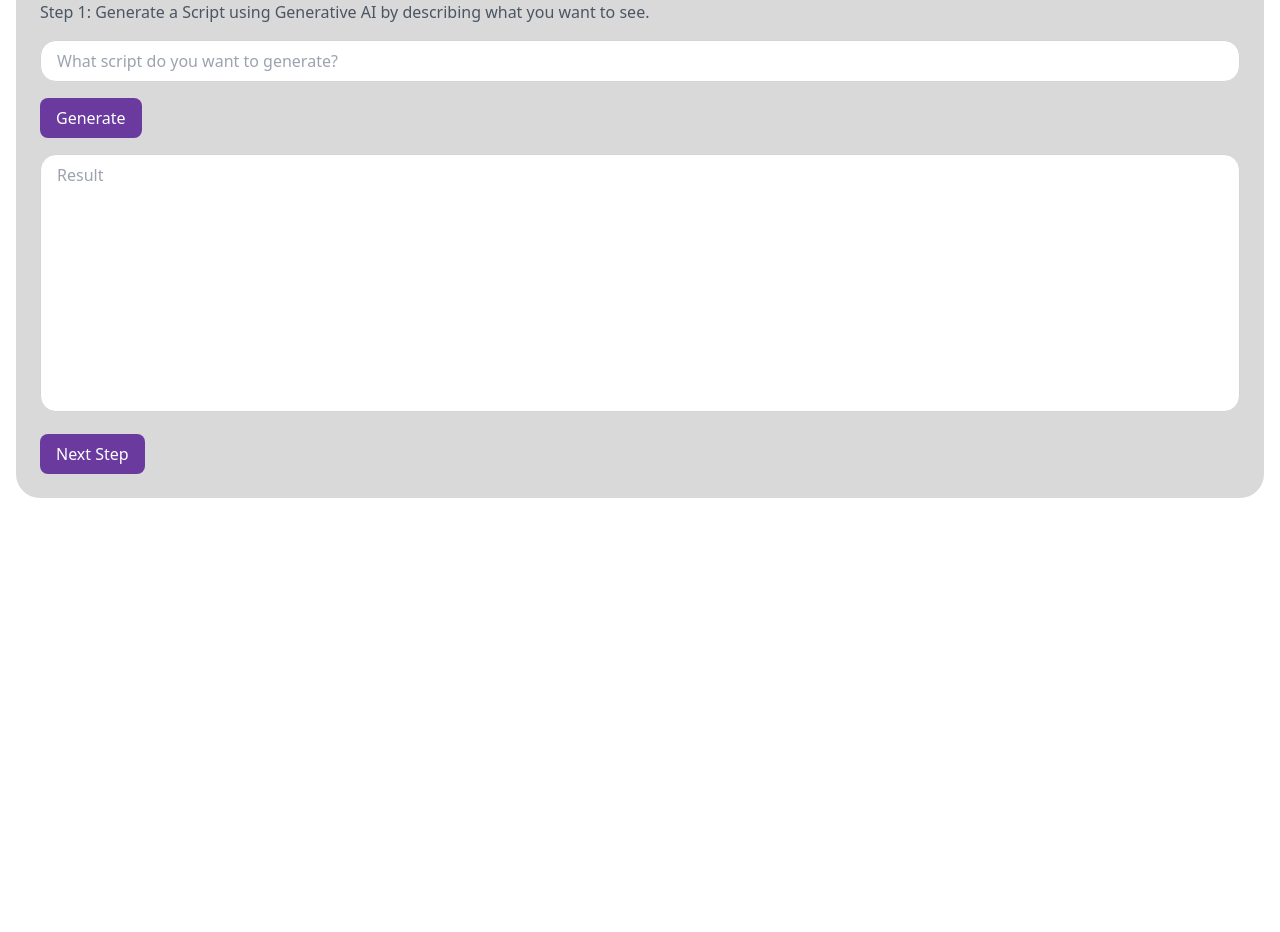
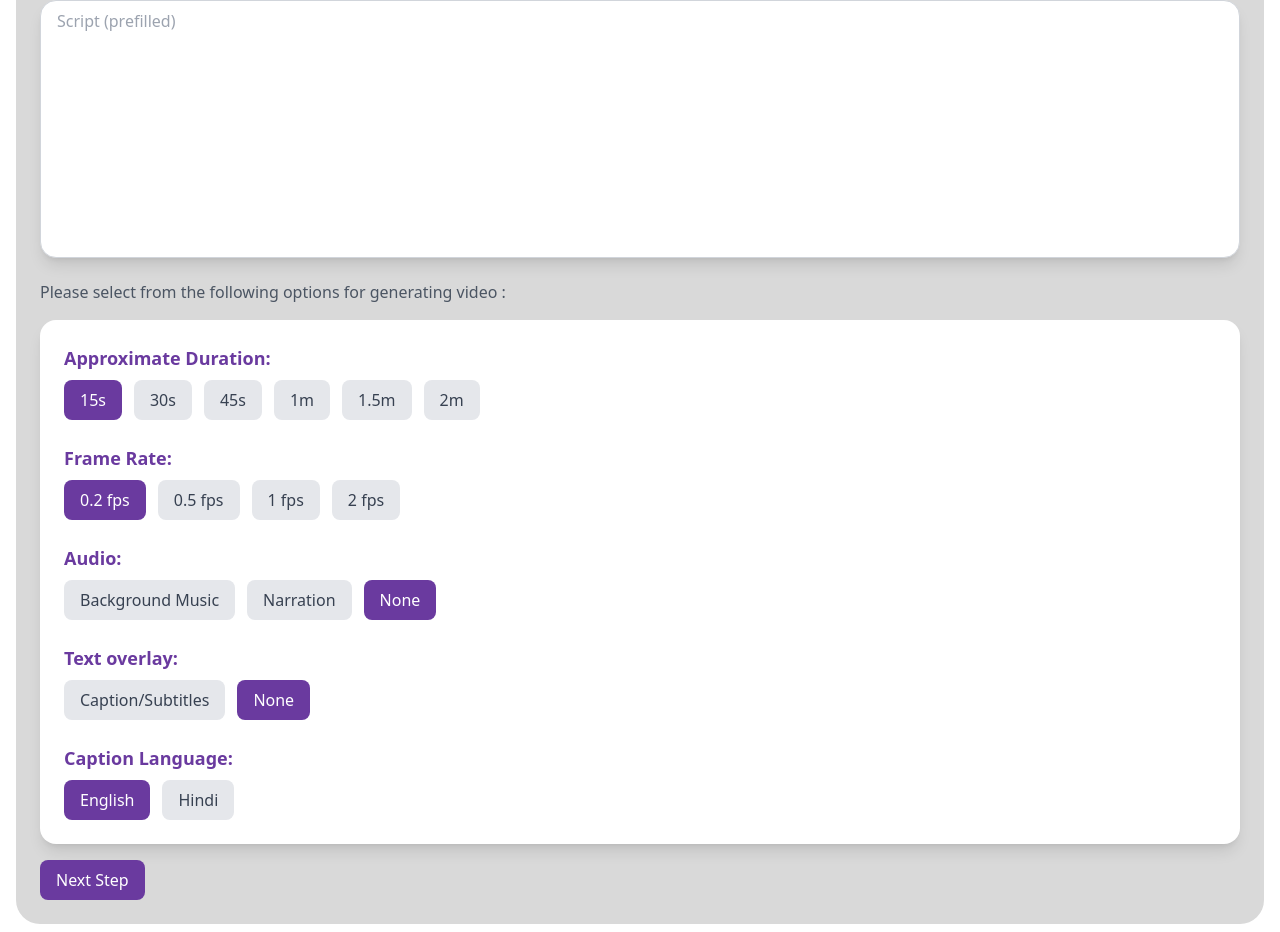
Before and after one commit to Erenyeager31/canvas-FE, a React (Vite) app: page / in a window 1280 px wide. Shown: the part 200-1132 px from the top of the page. Before the commit the page ends 928 px from the top, so only its background shows below. Built offline with nearby package versions, Linux system fonts and the light colour scheme.

Commit message:
generator 2

```diff
--- a/components/Generator_Step_1.jsx
+++ b/components/Generator_Step_1.jsx
@@ -19,7 +19,7 @@ const Generator_Step_1 = () => {
             <input
               type="text"
               placeholder="What script do you want to generate?"
-              className="w-full border border-gray-300 rounded-2xl px-4 py-2 focus:ring-2 focus:ring-purple-500 focus:outline-none"
+              className="w-full border border-gray-300 rounded-2xl px-4 py-2 shadow-lg focus:ring-2 focus:ring-purple-500 focus:outline-none"
             />
             <button className="bg-[#6A3A9F] text-white rounded-lg py-2 px-4 hover:bg-purple-700 transition transition-transform transform hover:scale-105 ">
               Generate
@@ -27,7 +27,7 @@ const Generator_Step_1 = () => {
             <textarea
               placeholder="Result"
               rows="10"
-              className="w-full border border-gray-300 rounded-2xl px-4 py-2 focus:ring-2 focus:ring-purple-500 focus:outline-none resize-none"
+              className="w-full border border-gray-300 rounded-2xl px-4 py-2 shadow-lg focus:ring-2 focus:ring-purple-500 focus:outline-none resize-none"
             ></textarea>
             <button className="bg-[#6A3A9F] text-white rounded-lg py-2 px-4 hover:bg-purple-700 transition transition-transform transform hover:scale-105 ">
               Next Step
--- /dev/null
+++ b/components/Generator_Step_2.jsx
@@ -0,0 +1,43 @@
+import React from "react";
+import VideoSettings from "../components/VideoSettings.jsx";
+
+const Generator_Step_2 = () => {
+  return (
+    <>
+      <div className=" mx-4 mt-6">
+        <div className="min-h-screen white">
+          <div className="bg-white w-full h-full">
+            <div className="p-6 space-y-4 bg-[#D9D9D9] rounded-3xl">
+              <h1
+                className="text-xl md:text-2xl font-semibold text-[#6A3A9F] bg-[#D9D9D9]"
+                style={{ fontFamily: "'Caveat', cursive" }}
+              >
+                AI Video Generator
+              </h1>
+              <p className="text-gray-600 text-sm md:text-base bg-[#D9D9D9]">
+                Step 2 : Select the configuration for the final output
+              </p>
+              <textarea
+                placeholder="Script (prefilled)"
+                rows="10"
+                className="w-full border border-gray-300 rounded-2xl px-4 py-2 shadow-lg focus:ring-2 focus:ring-purple-500 focus:outline-none resize-none"
+              ></textarea>
+
+              <p className="text-gray-600 text-sm md:text-base bg-[#D9D9D9]">
+                Please select from the following options for generating video :
+              </p>
+              <VideoSettings></VideoSettings>
+              <button className="bg-[#6A3A9F] text-white rounded-lg py-2 px-4 hover:bg-purple-700 transition transition-transform transform hover:scale-105 ">
+                Next Step
+              </button>
+            </div>
+          </div>
+        </div>
+      </div>
+
+      <div className="mt-2"></div>
+    </>
+  );
+};
+
+export default Generator_Step_2;
--- a/components/Home.jsx
+++ b/components/Home.jsx
@@ -6,6 +6,7 @@ import SignUp from "../components/SignUp.jsx";
 import ContactUs from "../components/ContactUs.jsx";
 import Demo from "../components/Demo.jsx";
 import Generator_Step_1 from "../components/Generator_Step_1.jsx";
+import Generator_Step_2 from "../components/Generator_Step_2.jsx";
 const Home = () => {
   return (
     <>
@@ -14,7 +15,8 @@ const Home = () => {
       {/* <Login></Login> */}
       {/* <SignUp></SignUp> */}
       {/* <ContactUs></ContactUs> */}
-      <Generator_Step_1></Generator_Step_1>
+      {/* <Generator_Step_1></Generator_Step_1> */}
+      <Generator_Step_2></Generator_Step_2>
 
     </>
   );
--- a/components/NavBar.jsx
+++ b/components/NavBar.jsx
@@ -23,7 +23,7 @@ const Navbar = () => {
 
   return (
     <>
-    <div>
+    <div className='sticky top-0'>
       <nav className="flex items-center justify-between h-16 px-12 bg-white shadow-lg shadow-purple-500/75">
         <span className="text-2xl font-bold text-[#6A3A9F]" style={{fontFamily: "'Caveat', cursive"}}>CANVAS</span>
         <button
--- /dev/null
+++ b/components/VideoSettings.jsx
@@ -0,0 +1,125 @@
+import React, { useState } from "react";
+
+const VideoSettings = () => {
+  const [selectedDuration, setSelectedDuration] = useState("15s");
+  const [selectedFrameRate, setSelectedFrameRate] = useState("0.2 fps");
+  const [selectedAudio, setSelectedAudio] = useState("None");
+  const [selectedTextOverlay, setSelectedTextOverlay] = useState("None");
+  const [selectedLanguage, setSelectedLanguage] = useState("English");
+
+  const durations = ["15s", "30s", "45s", "1m", "1.5m", "2m"];
+  const frameRates = ["0.2 fps", "0.5 fps", "1 fps", "2 fps"];
+  const audioOptions = ["Background Music", "Narration", "None"];
+  const textOverlays = ["Caption/Subtitles", "None"];
+  const languages = ["English", "Hindi"];
+
+  return (
+    // <div className="p-6 bg-gray-200 min-h-screen">
+      <div className="bg-white p-6 rounded-2xl shadow-lg w-full">
+        <div className="space-y-6">
+          {/* Duration */}
+          <div>
+            <h2 className="text-lg font-semibold mb-2 text-[#6A3A9F]">Approximate Duration:</h2>
+            <div className="flex flex-wrap gap-3">
+              {durations.map((duration) => (
+                <button
+                  key={duration}
+                  onClick={() => setSelectedDuration(duration)}
+                  className={`px-4 py-2 rounded-lg transition-transform transform hover:scale-110 ${
+                    selectedDuration === duration
+                      ? "bg-[#6A3A9F] text-white"
+                      : "bg-gray-200 text-gray-700"
+                  }`}
+                >
+                  {duration}
+                </button>
+              ))}
+            </div>
+          </div>
+
+          {/* Frame Rate */}
+          <div>
+            <h2 className="text-lg font-semibold mb-2 text-[#6A3A9F]">Frame Rate:</h2>
+            <div className="flex flex-wrap gap-3">
+              {frameRates.map((rate) => (
+                <button
+                  key={rate}
+                  onClick={() => setSelectedFrameRate(rate)}
+                  className={`px-4 py-2 rounded-lg transition-transform transform hover:scale-110 ${
+                    selectedFrameRate === rate
+                      ? "bg-[#6A3A9F] text-white"
+                      : "bg-gray-200 text-gray-700"
+                  }`}
+                >
+                  {rate}
+                </button>
+              ))}
+            </div>
+          </div>
+
+          {/* Audio */}
+          <div>
+            <h2 className="text-lg font-semibold mb-2 text-[#6A3A9F]">Audio:</h2>
+            <div className="flex flex-wrap gap-3">
+              {audioOptions.map((audio) => (
+                <button
+                  key={audio}
+                  onClick={() => setSelectedAudio(audio)}
+                  className={`px-4 py-2 rounded-lg transition-transform transform hover:scale-110 ${
+                    selectedAudio === audio
+                      ? "bg-[#6A3A9F] text-white"
+                      : "bg-gray-200 text-gray-700"
+                  }`}
+                >
+                  {audio}
+                </button>
+              ))}
+            </div>
+          </div>
+
+          {/* Text Overlay */}
+          <div>
+            <h2 className="text-lg font-semibold mb-2 text-[#6A3A9F]">Text overlay:</h2>
+            <div className="flex flex-wrap gap-3">
+              {textOverlays.map((overlay) => (
+                <button
+                  key={overlay}
+                  onClick={() => setSelectedTextOverlay(overlay)}
+                  className={`px-4 py-2 rounded-lg transition-transform transform hover:scale-110 ${
+                    selectedTextOverlay === overlay
+                      ? "bg-[#6A3A9F] text-white"
+                      : "bg-gray-200 text-gray-700"
+                  }`}
+                >
+                  {overlay}
+                </button>
+              ))}
+            </div>
+          </div>
+
+          {/* Caption Language */}
+          <div>
+            <h2 className="text-lg font-semibold mb-2 text-[#6A3A9F]">Caption Language:</h2>
+            <div className="flex flex-wrap gap-3">
+              {languages.map((lang) => (
+                <button
+                  key={lang}
+                  onClick={() => setSelectedLanguage(lang)}
+                  className={`px-4 py-2 rounded-lg transition-transform transform hover:scale-110 ${
+                    selectedLanguage === lang
+                      ? "bg-[#6A3A9F] text-white"
+                      : "bg-gray-200 text-gray-700"
+                  }`}
+                >
+                  {lang}
+                </button>
+              ))}
+            </div>
+          </div>
+        </div>
+      </div>
+    // </div>
+  );
+};
+
+export default VideoSettings;
```
